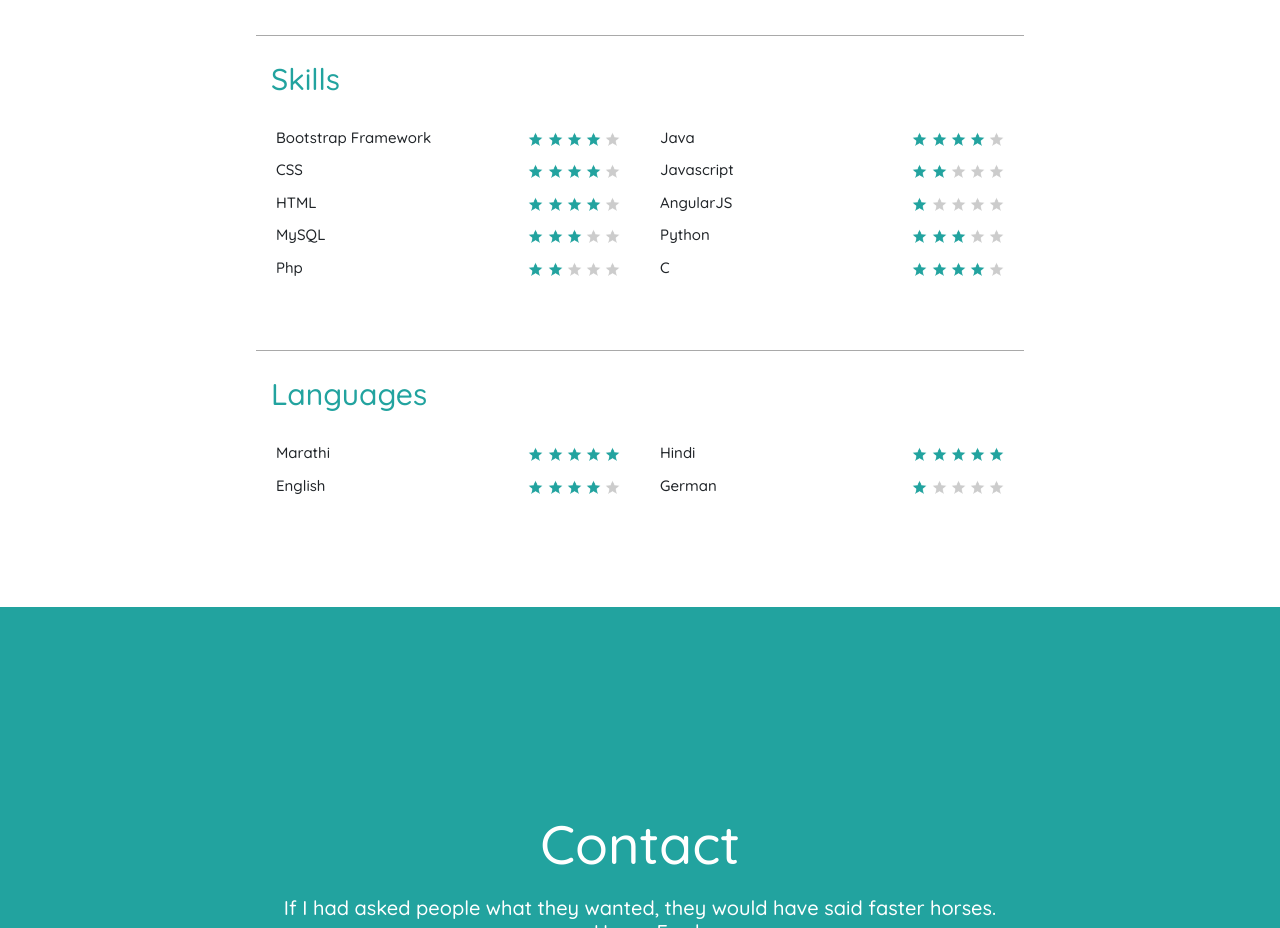
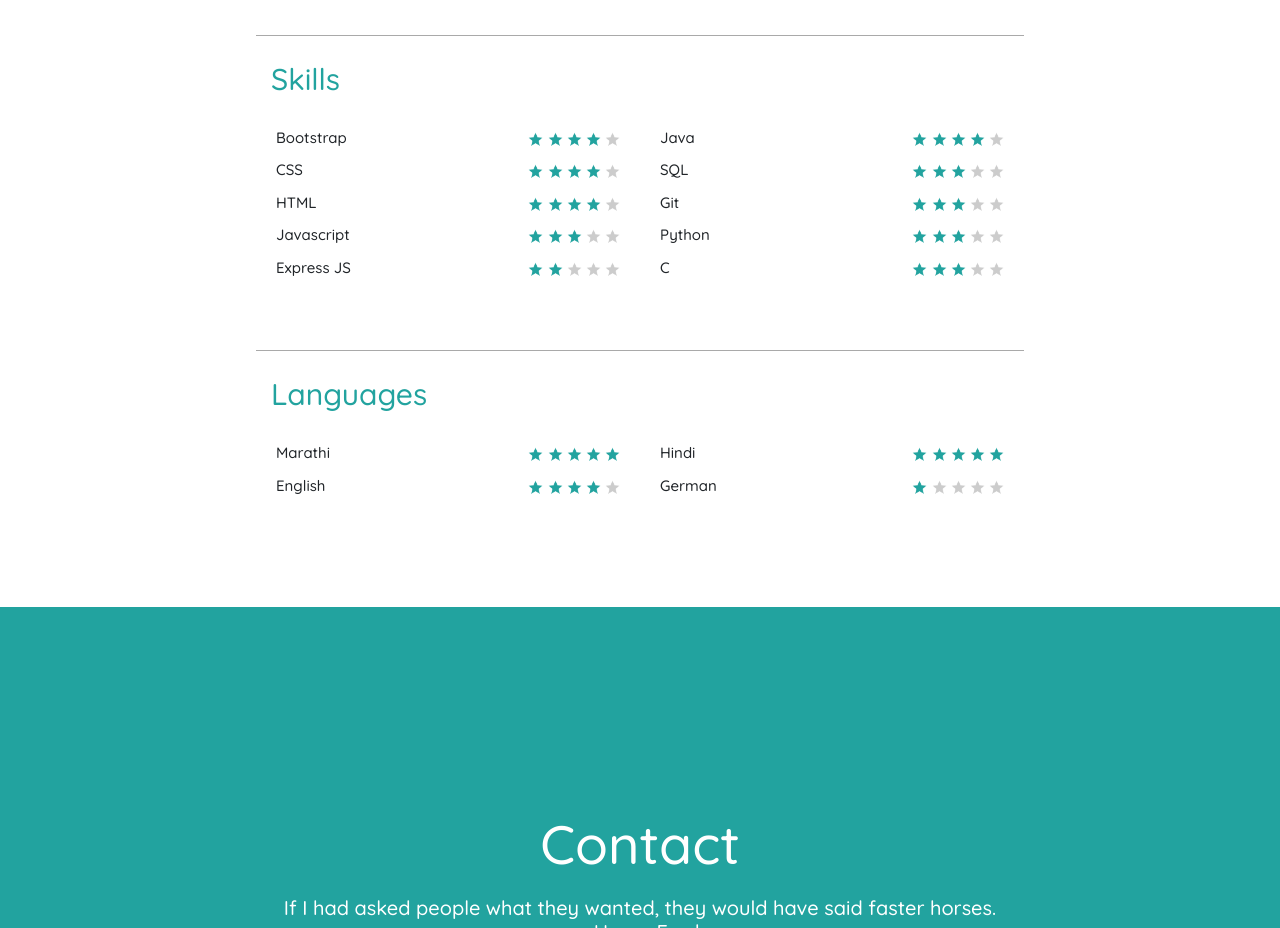
Before and after one commit to akshay-pokle/cv, a plain HTML site: page index.html in a window 1280 px wide. Shown: the part 2900-3828 px from the top of the page. Drawn offline with nearby package versions, Linux system fonts and the light colour scheme.

Commit message:
Updated skills

```diff
--- a/index.html
+++ b/index.html
@@ -190,7 +190,7 @@
 				<div class="col-md-6 abilities-sub-section-padding">
 					<ul class="no-bullets">
 						<li class="abilities-padding">
-							<span class="ability-title">Bootstrap Framework</span>
+							<span class="ability-title">Bootstrap</span>
 							<span class="ability-score">
 								<img src="star.png" class="star">
 								<img src="star.png" class="star">
@@ -220,7 +220,7 @@
 							</span>
 						</li>
 						<li class="abilities-padding">
-							<span class="ability-title">MySQL</span>
+							<span class="ability-title">Javascript</span>
 							<span class="ability-score">
 								<img src="star.png" class="star">
 								<img src="star.png" class="star">
@@ -230,7 +230,7 @@
 							</span>
 						</li>
 						<li class="abilities-padding">
-							<span class="ability-title">Php</span>
+							<span class="ability-title">Express JS</span>
 							<span class="ability-score">
 								<img src="star.png" class="star">
 								<img src="star.png" class="star">
@@ -254,21 +254,21 @@
 							</span>
 						</li>
 						<li class="abilities-padding">
-							<span class="ability-title">Javascript</span>
+							<span class="ability-title">SQL</span>
 							<span class="ability-score">
 								<img src="star.png" class="star">
 								<img src="star.png" class="star">
-								<img src="star-blank.png" class="star">
+								<img src="star.png" class="star">
 								<img src="star-blank.png" class="star">
 								<img src="star-blank.png" class="star">
 							</span>
 						</li>
 						<li class="abilities-padding">
-							<span class="ability-title">AngularJS</span>
+							<span class="ability-title">Git</span>
 							<span class="ability-score">
 								<img src="star.png" class="star">
-								<img src="star-blank.png" class="star">
-								<img src="star-blank.png" class="star">
+								<img src="star.png" class="star">
+								<img src="star.png" class="star">
 								<img src="star-blank.png" class="star">
 								<img src="star-blank.png" class="star">
 							</span>
@@ -289,7 +289,7 @@
 								<img src="star.png" class="star">
 								<img src="star.png" class="star">
 								<img src="star.png" class="star">
-								<img src="star.png" class="star">
+								<img src="star-blank.png" class="star">
 								<img src="star-blank.png" class="star">
 							</span>
 						</li>
```
